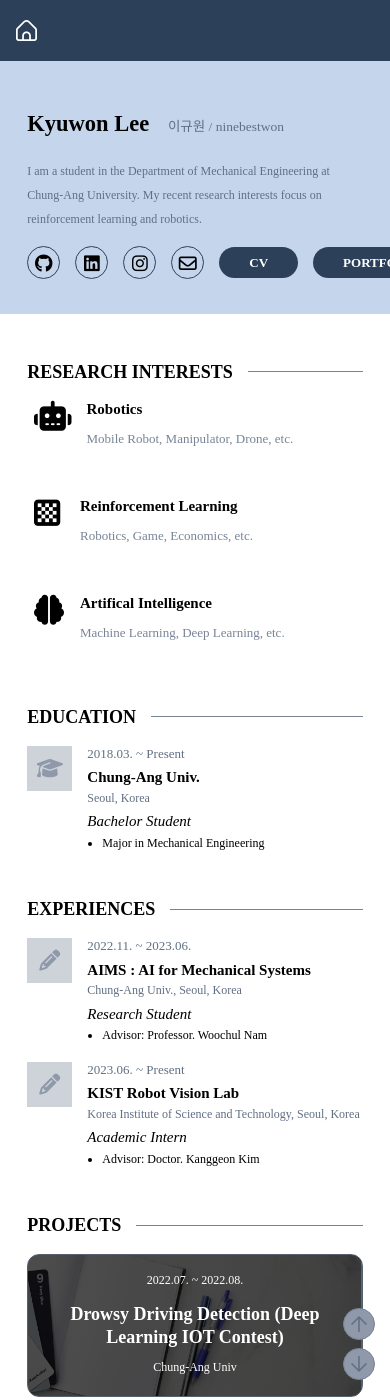
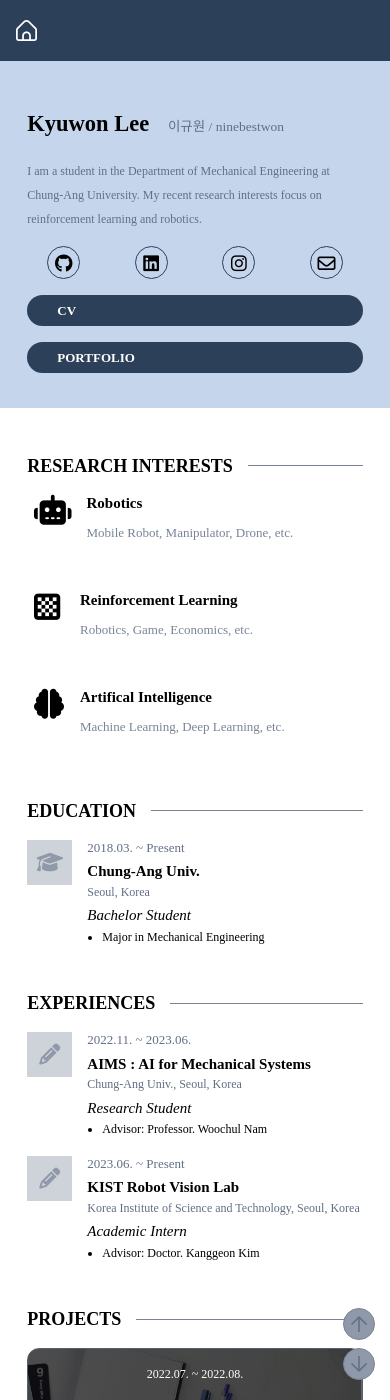
Before and after one commit to ninebestwon/ninebestwon.github.io, a Jekyll site: the page built from index.html, in a window 390 px wide and 1400 px high. Built offline with Jekyll 4.4.1, drawn with Linux system fonts in a browser that asks for light colours; nearby versions of some CDN libraries; some web fonts are replaced.

Commit message:
fix mobile screen

```diff
--- a/_sass/page_about.scss
+++ b/_sass/page_about.scss
@@ -413,6 +413,33 @@
 
     #profile-main {
         margin-right: 0;
+
+        .contact-wrap {
+            display: grid;
+            grid-template-rows: 1fr 1fr;
+            gap: 1rem;
+
+            .contact-list {
+                width: 100%;
+                display:grid;
+                place-items: center;
+                grid-template-columns: 1fr 1fr 1fr 1fr;
+            }
+
+            .btn-list {
+                display: grid;
+                grid-template-columns: 1fr 1fr;
+                gap: 1rem;
+
+                .btn {
+                    text-align: center;
+                }
+
+            }
+            #go-cv-btn {
+                margin-left: 0rem;
+            }
+        }
     }
 
     #profile-img {
```
